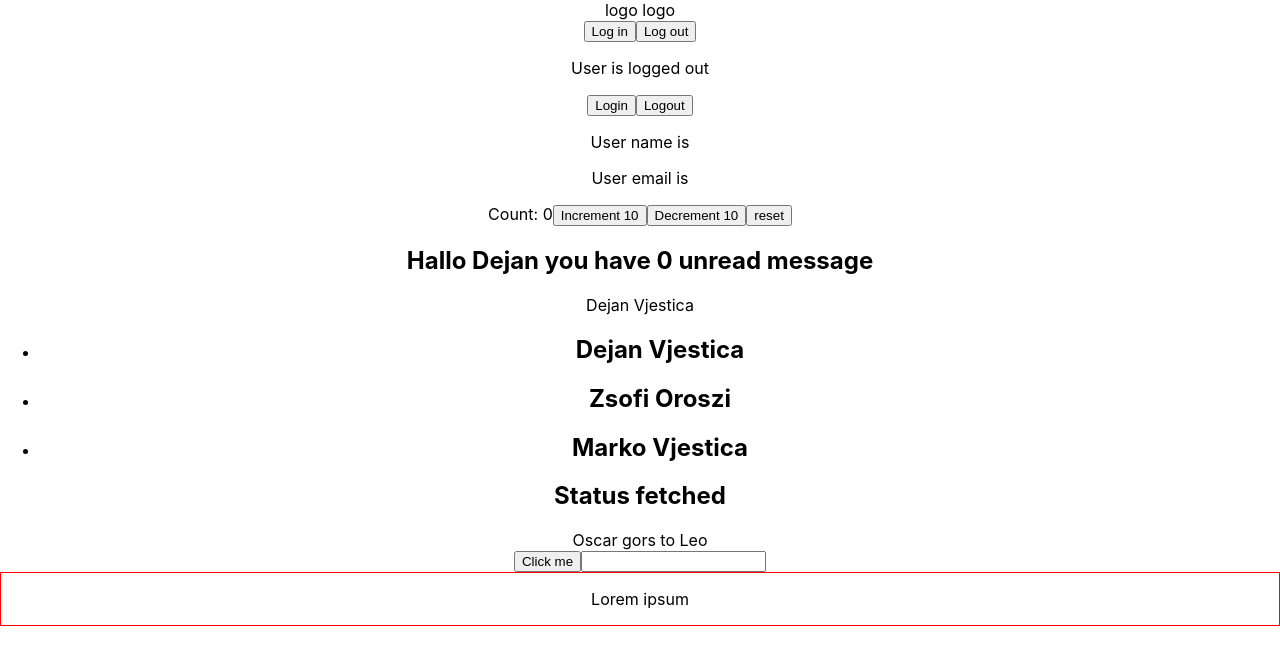
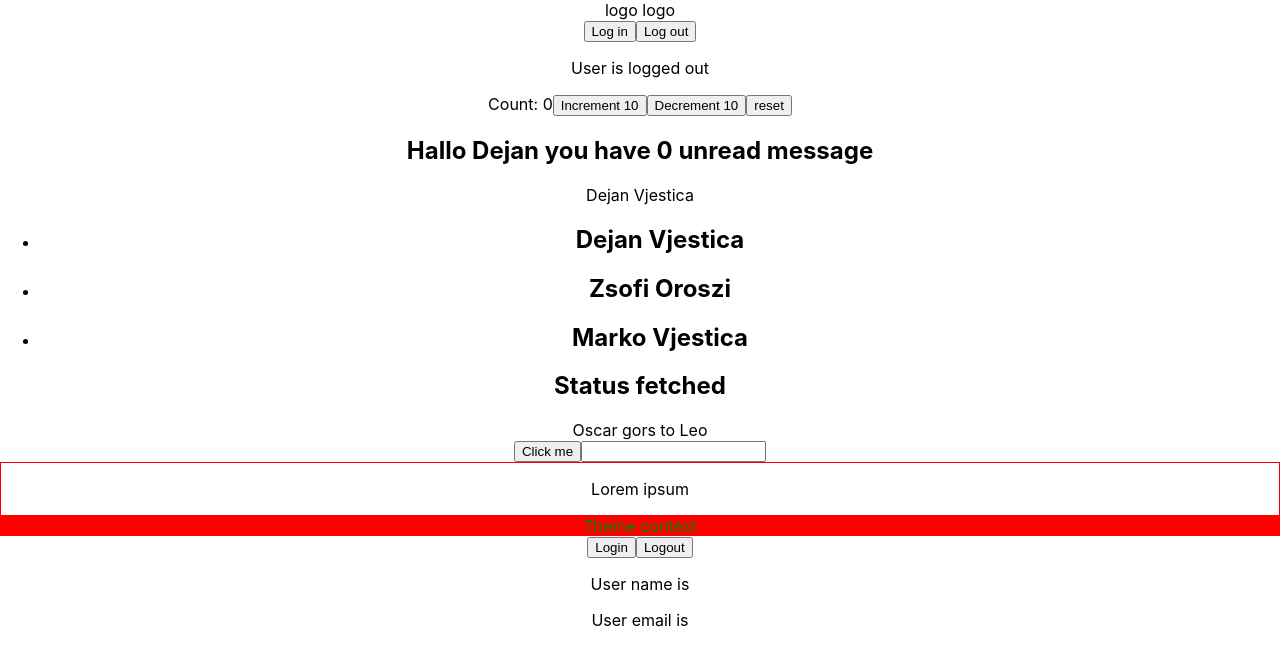
Before and after one commit to DejanVjestica/react-typescript-demo, a React (Create React App) app: page / in a window 1280 px wide. Shown: the top 666 px of the page. Built offline with nearby package versions, Linux system fonts and the light colour scheme.

Commit message:
Hook useContext

```diff
--- a/src/App.tsx
+++ b/src/App.tsx
@@ -1,5 +1,4 @@
 import React from 'react'
-import logo from './logo.svg'
 import './App.css'
 import { Greet } from './components/Greet'
 import { Person } from './components/Person'
@@ -11,8 +10,12 @@ import { Button } from './components/Button'
 import { Input } from './components/Input'
 import { Container } from './components/Container'
 import { LogedIn } from './components/state/LogedIn'
-import { User } from './components/state/User'
+// import { User } from './components/state/User'
 import { Counter } from './components/state/Counter'
+import { ThemeContextProvider } from './components/context/ThemeContext'
+import { Box } from './components/context/Box'
+import { UserContextProvider } from './components/context/UserContext'
+import { User } from './components/context/User'
 
 function App() {
 	const person = {
@@ -30,7 +33,7 @@ function App() {
 		<div className="App">
 			<Heading>logo logo</Heading>
 			<LogedIn></LogedIn>
-			<User></User>
+			{/* <User></User> */}
 			<Counter></Counter>
 
 			<Greet name="Dejan" isLogedIn={true}></Greet>
@@ -57,6 +60,13 @@ function App() {
 					padding: '1rem'
 				}}
 			></Container>
+
+			<ThemeContextProvider>
+				<Box></Box>
+			</ThemeContextProvider>
+			<UserContextProvider>
+				<User></User>
+			</UserContextProvider>
 		</div>
 	)
 }
--- /dev/null
+++ b/src/components/context/Box.tsx
@@ -0,0 +1,16 @@
+import { useContext } from 'react'
+import { ThemeContext } from './ThemeContext'
+
+export const Box = () => {
+	const theme = useContext(ThemeContext)
+	return (
+		<div
+			style={{
+				backgroundColor: theme.primary.main,
+				color: theme.primary.text
+			}}
+		>
+			Theme context
+		</div>
+	)
+}
--- /dev/null
+++ b/src/components/context/ThemeContext.tsx
@@ -0,0 +1,18 @@
+import React, { createContext } from 'react'
+import { theme } from './theme'
+
+type ThemeContextProviderProps = {
+	children: React.ReactNode
+}
+
+export const ThemeContext = createContext(theme)
+
+export const ThemeContextProvider = ({
+	children
+}: ThemeContextProviderProps) => {
+	return (
+		<ThemeContext.Provider value={theme}>
+			{children}
+		</ThemeContext.Provider>
+	)
+}
--- /dev/null
+++ b/src/components/context/User.tsx
@@ -0,0 +1,24 @@
+import { useContext } from 'react'
+import { UserContext } from './UserContext'
+
+export const User = () => {
+	const userContext = useContext(UserContext)
+
+	const handleLogin = () => {
+		userContext.setUser({
+			name: 'Dejan Vjestica',
+			email: 'Test@test.de'
+		})
+	}
+	const handleLogout = () => {
+		userContext.setUser(null)
+	}
+	return (
+		<div>
+			<button onClick={handleLogin}>Login</button>
+			<button onClick={handleLogout}>Logout</button>
+			<p>User name is {userContext.user?.name}</p>
+			<p>User email is {userContext.user?.email}</p>
+		</div>
+	)
+}
--- /dev/null
+++ b/src/components/context/theme.ts
@@ -0,0 +1,10 @@
+export const theme = {
+	primary: {
+		main: 'red',
+		text: 'green'
+	},
+	secondary: {
+		main: 'blue',
+		text: 'green'
+	}
+}
```
